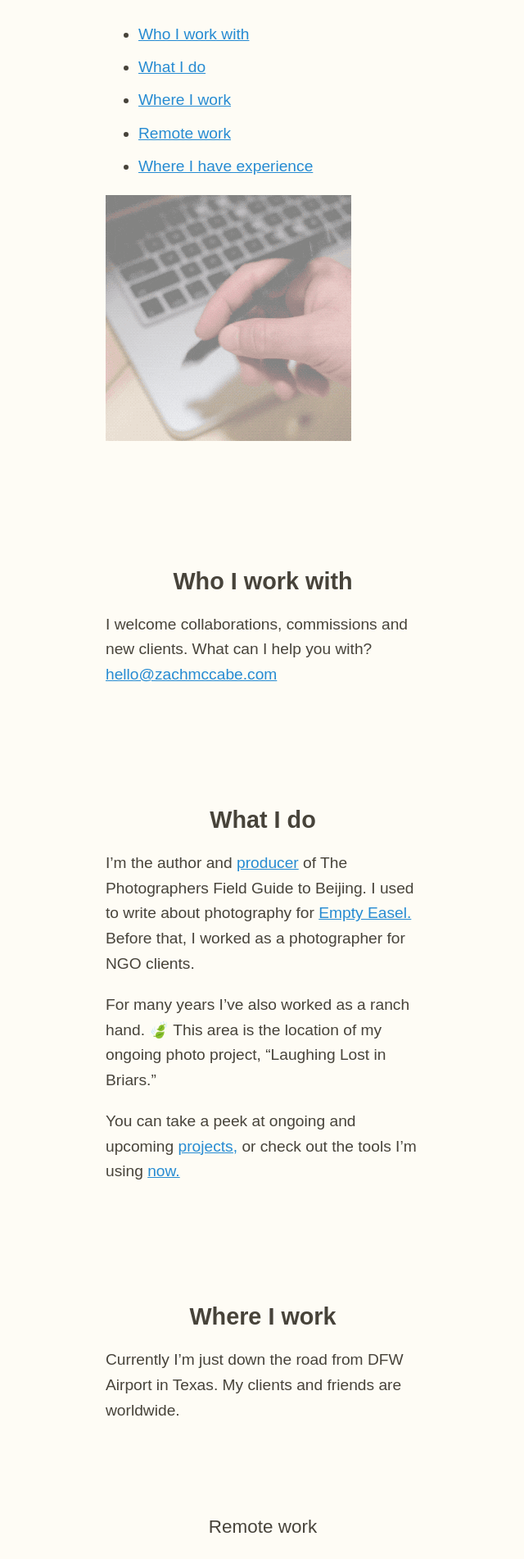
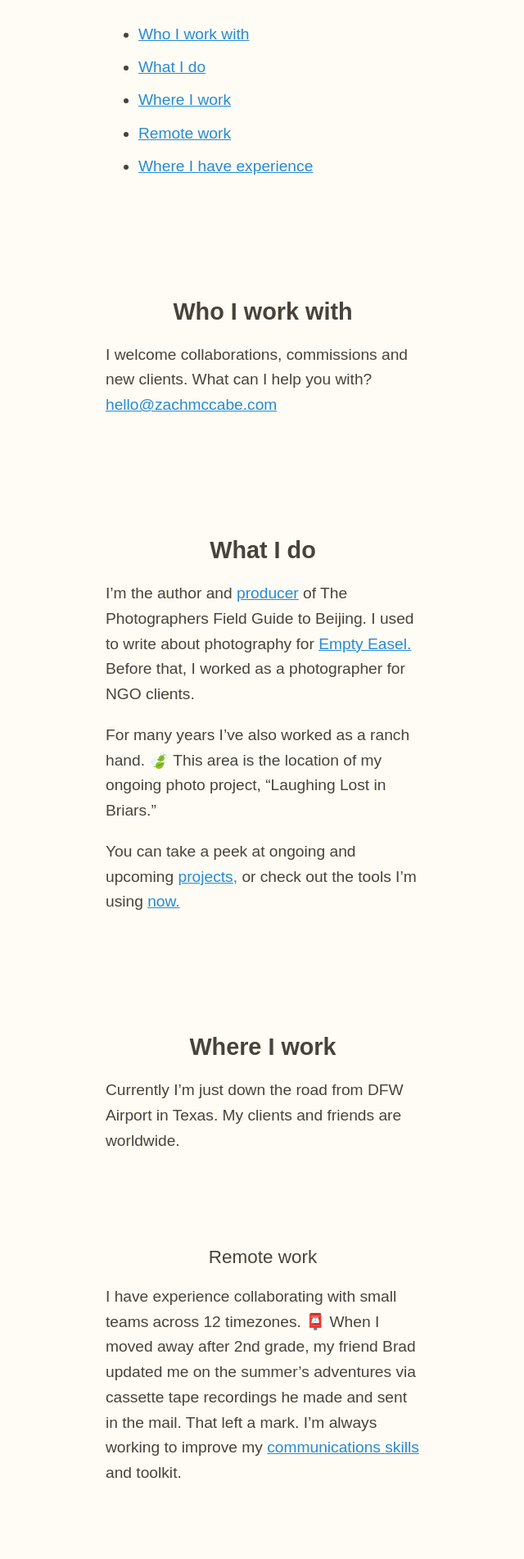
Before and after one commit to zachmccabe/zachmccabe.github.io, a Jekyll site: the page built from about.md, in a window 1280 px wide. Shown: the part 403-2305 px from the top of the page at 82% size, without its empty margins (319-959 px from the left). Built offline with Jekyll 4.4.1, drawn with Linux system fonts in a browser that asks for light colours.

Commit message:
Update about.md

```diff
--- a/about.md
+++ b/about.md
@@ -21,7 +21,6 @@ You can use this website to see what I'm up to [now.](https://www.zachmccabe.com
 + [Where I have experience](https://www.zachmccabe.com/about.html#where-i-have-experience)
 
 
-<img src="https://www.zachmccabe.com/assets/viz/pen-300.gif" alt="Twirling a pen" style="max-width:300px" />
 
 
 ## Who I work with
```
